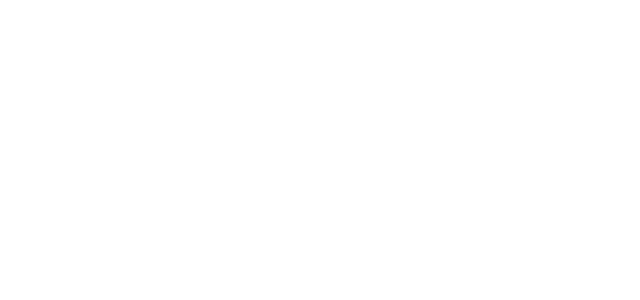
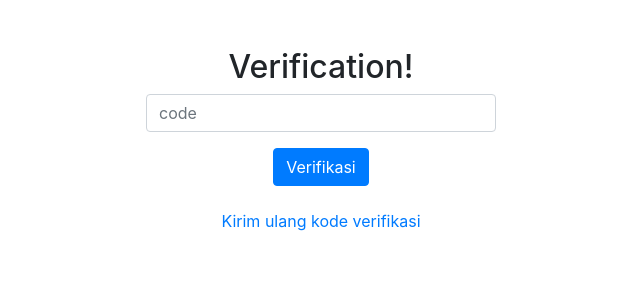
Before and after one commit to zmwildan/privy_test, a Nuxt app: page /otp in a window 1280 px wide. Before the commit this address had no page. Shown: the top 300 px of the page, without its empty margins (319-959 px from the left). Built offline with nearby package versions, Linux system fonts and the light colour scheme.

Commit message:
"feat(otp): create otp confirmation page"

```diff
--- /dev/null
+++ b/pages/otp.vue
@@ -0,0 +1,72 @@
+<template>
+  <section class="section">
+    <div class="container">
+      <div class="row justify-content-center">
+        <div class="col-4">
+          <h2 class="text-center mt-5">Verification!</h2>
+
+          <Notification :message="message" v-if="message" />
+
+          <form method="post" @submit.prevent="sendOtp">
+            <div class="form-group">
+              <input
+                v-model="code"
+                placeholder="code"
+                type="text"
+                class="form-control"
+              />
+            </div>
+            <div class="text-center">
+              <button type="submit" class="btn btn-primary">Verifikasi</button>
+            </div>
+          </form>
+
+          <div class="text-center mt-3">
+            <button class="btn btn-link" @click="resend">
+              Kirim ulang kode verifikasi
+            </button>
+          </div>
+        </div>
+      </div>
+    </div>
+  </section>
+</template>
+
+<script>
+export default {
+  data() {
+    return {
+      code: "",
+      error: null,
+      message: ""
+    };
+  },
+  computed: {
+    user: function(params) {
+      return this.$store.state.user.user;
+    }
+  },
+  methods: {
+    sendOtp: async function() {
+      try {
+        await this.$axios.post("api/register/otp/match", {
+          user_id: this.user.id,
+          otp_code: this.code
+        });
+      } catch (e) {
+        this.error = e.response.data.message;
+      }
+    },
+    async resend() {
+      try {
+        await this.$axios.post("api/register/otp/request", {
+          phone: this.user.phone
+        });
+        this.message = "resend success";
+      } catch (e) {
+        this.error = e.response.data.message;
+      }
+    }
+  }
+};
+</script>
```
